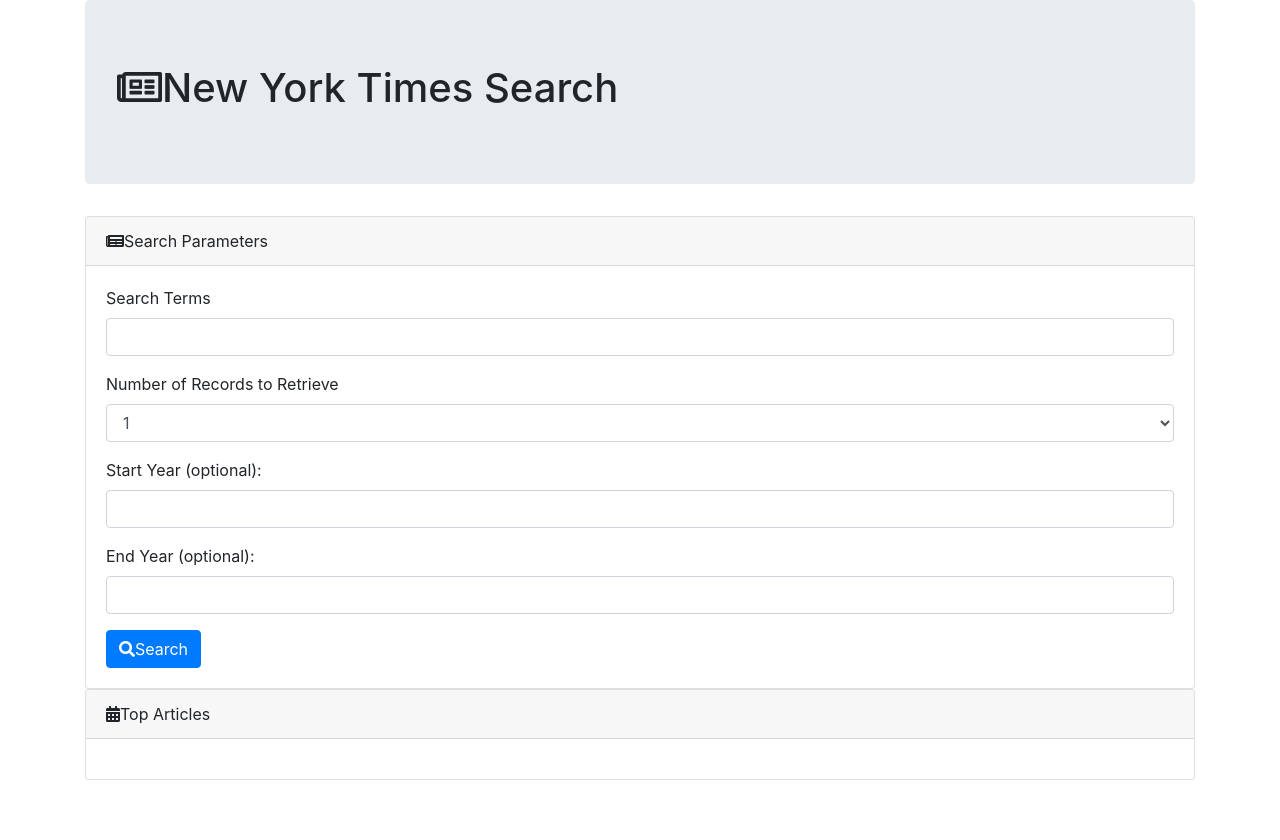
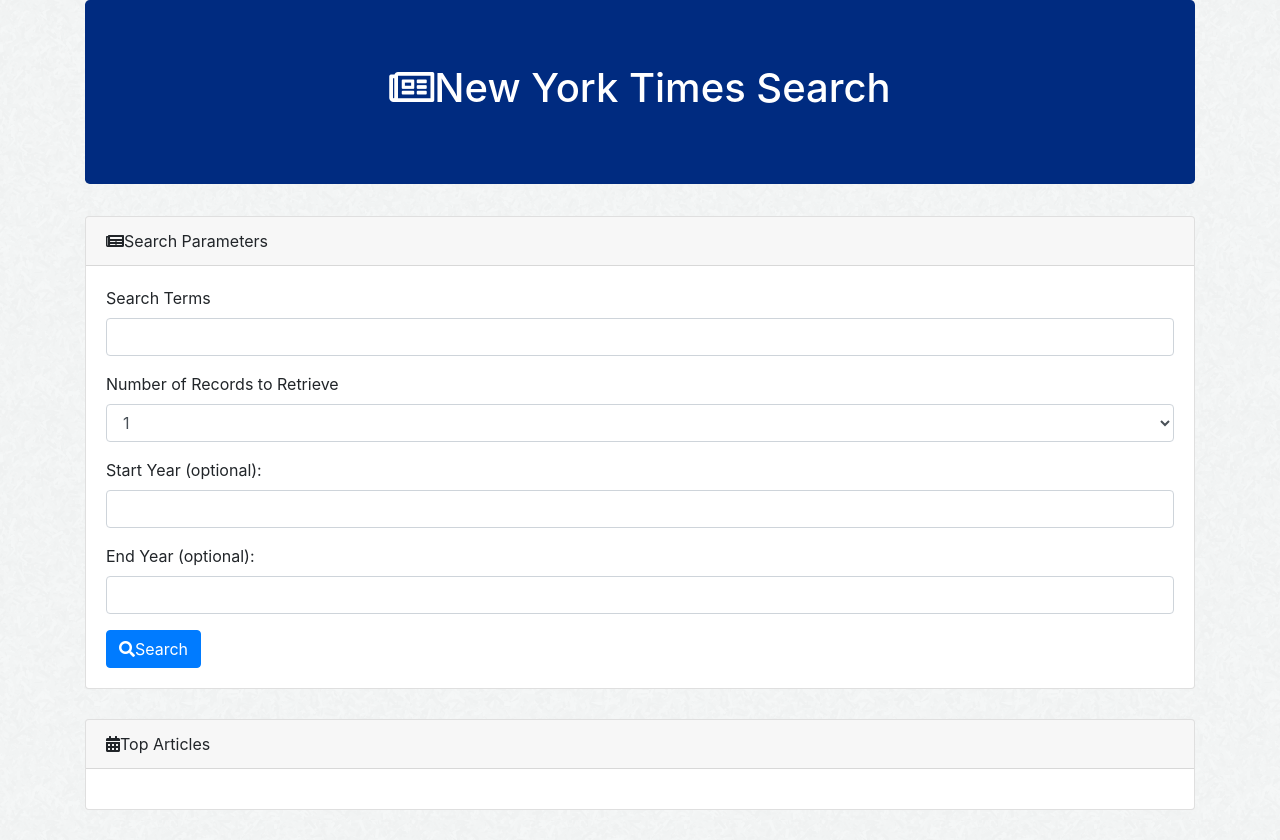
Before and after one commit to casethebase/NYTimesSearch, a plain HTML site: page index.html in a window 1280 px wide. Before the commit the page ends 800 px from the top, so only its background shows below. Drawn offline with nearby package versions, Linux system fonts and the light colour scheme.

Commit message:
index updated

```diff
--- a/assets/css/style.css
+++ b/assets/css/style.css
@@ -0,0 +1,16 @@
+h1 {
+    text-align: center;
+    color: white;
+}
+
+.page-header {
+    background-color: #002b80;
+}
+
+.card {
+    margin-bottom: 30px;
+}
+
+body {
+    background-image: url(paper_fibers.png);
+}
--- a/index.html
+++ b/index.html
@@ -7,6 +7,7 @@
     <title>Document</title>
     <link rel="stylesheet" href="https://stackpath.bootstrapcdn.com/bootstrap/4.1.0/css/bootstrap.min.css" integrity="sha384-9gVQ4dYFwwWSjIDZnLEWnxCjeSWFphJiwGPXr1jddIhOegiu1FwO5qRGvFXOdJZ4" crossorigin="anonymous">
     <link rel="stylesheet" href="https://use.fontawesome.com/releases/v5.0.12/css/all.css" integrity="sha384-G0fIWCsCzJIMAVNQPfjH08cyYaUtMwjJwqiRKxxE/rx96Uroj1BtIQ6MLJuheaO9" crossorigin="anonymous">
+    <link rel="stylesheet" href="assets/css/style.css">
 
 
 </head>
@@ -105,12 +106,6 @@
         </div>
 
 
-
-
-
-
-
-
         </div>  <!--container end-->
 
     <script src="https://code.jquery.com/jquery-3.3.1.slim.min.js" integrity="sha384-q8i/X+965DzO0rT7abK41JStQIAqVgRVzpbzo5smXKp4YfRvH+8abtTE1Pi6jizo" crossorigin="anonymous"></script>
```
Also changed, not shown: assets/css/paper_fibers.png (added).
